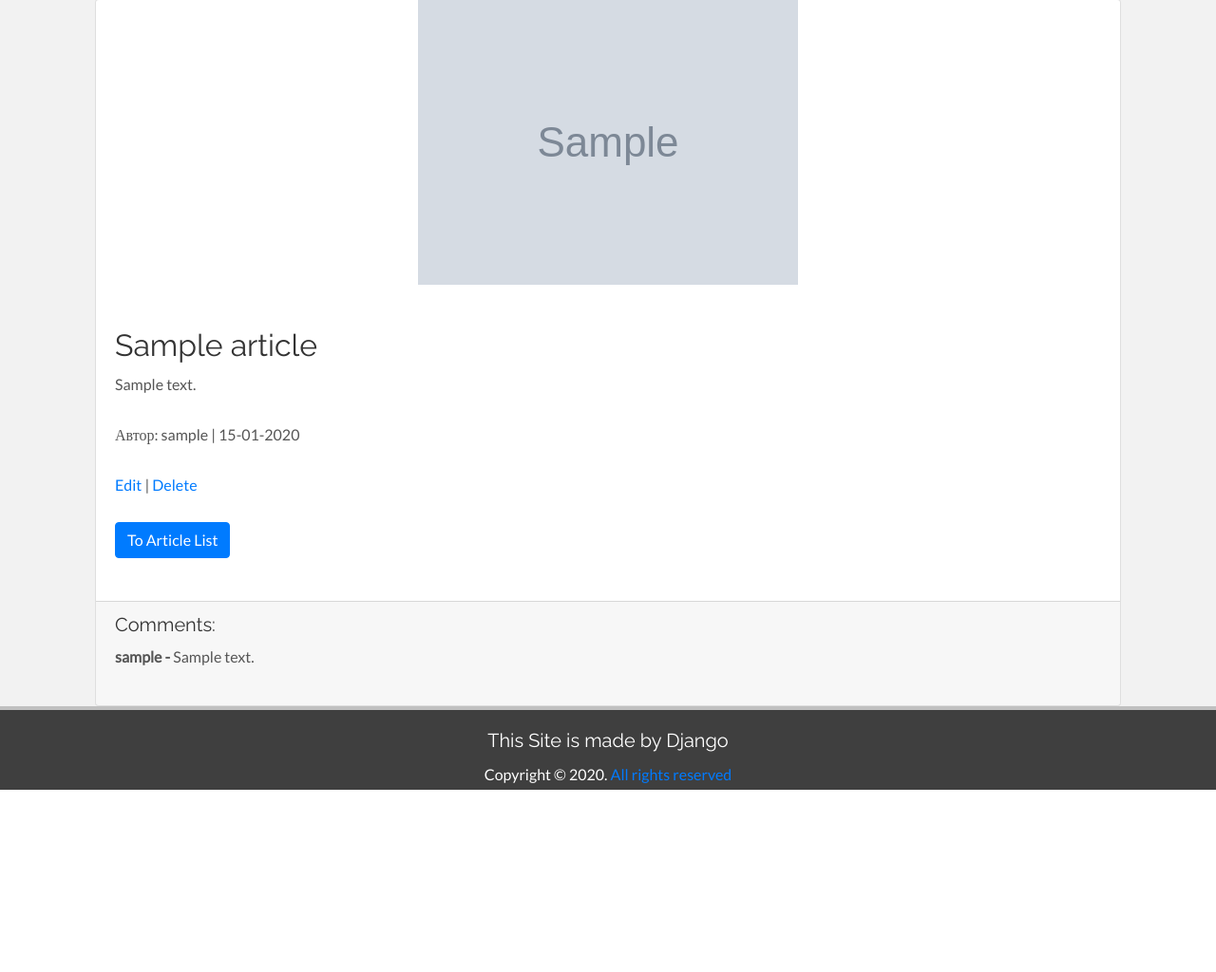
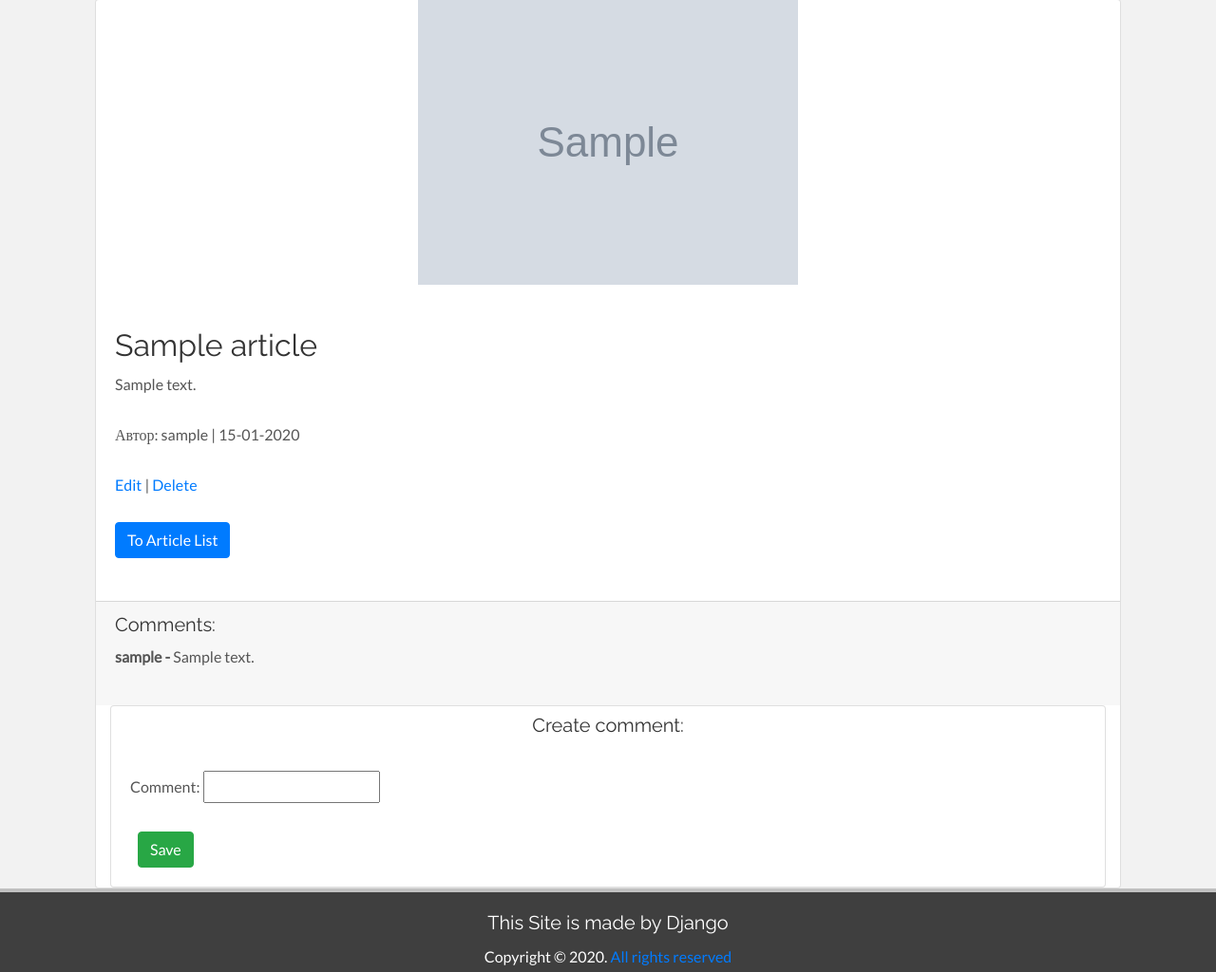
Before and after one commit to MichaelNest/My-First-Show-Project, a Django app: page /articles/1/ in a window 1280 px wide. Shown: the part 119-1143 px from the top of the page at 95% size. Before the commit the page ends 951 px from the top, so only its background shows below. Run offline with Django 3.2, Linux system fonts and the light colour scheme; a user stored in the database is signed in; tables that the repository leaves empty hold one stand-in row (values such as "Sample post"); grey boxes marked "Sample" are stand-in pictures; some libraries are stand-ins or nearby versions.

Commit message:
Make Comments, version_1

```diff
--- a/reference.txt
+++ b/reference.txt
@@ -101,3 +101,5 @@ and add field login_url='login'. - create articles can only autentificate user -
 ------------------------------------------------------------------------------------------------------------------
 71) Make operation-set for create footer
 ------------------------------------------------------------------------------------------------------------------
+72) Make comments, version_1
+------------------------------------------------------------------------------------------------------------------
--- /dev/null
+++ b/src/articles/forms.py
@@ -0,0 +1,7 @@
+from django import forms
+from .models import Comment
+
+class CommentForm(forms.ModelForm):
+    class Meta:
+        model = Comment
+        fields = ['comment',]
--- a/src/articles/models.py
+++ b/src/articles/models.py
@@ -20,9 +20,11 @@ class Comment(models.Model):
     article = models.ForeignKey(Article, on_delete=models.CASCADE, related_name='comments')
     comment = models.CharField(max_length=555)
     author = models.ForeignKey(settings.AUTH_USER_MODEL, on_delete=models.CASCADE)
+    create_date = models.DateTimeField(auto_now_add=True, null=True)
+    moderat = models.BooleanField(default=True)
 
     def __ste__(self):
-        return self.comment
+        return f'{self.author} - {self.create_date}'
 
     def get_absolute_url(self):
-        return reverse('articles:article_list')
+        return reverse('articles:article_detail', args=[str(self.id)])
--- a/src/articles/templates/articles/article_detail.html
+++ b/src/articles/templates/articles/article_detail.html
@@ -30,10 +30,25 @@
     </div>
         <div class="card-footer">
             <h5>Comments: </h5>
-            {% for comment in article.comments.all %}
+            {% for comment in comments %}
             <p><span class="font-weight-bold">{{ comment.author }} -  </span> {{ comment.comment }}</p>
             {% endfor %}
         </div>
+        <div class="col-md-12 col-md-offset-2">
+            <div class="card">
+                <div class="text-center my-2">
+                    <h5>Create comment:</h5>
+                </div>
+                <div class="card-body">
+                    <form method="post">
+                        {% csrf_token %}
+                        {{ form.as_p }}
+                        <input type="submit" class="btn btn-success ml-2" value="Save">
+                    </form>
+                </div>
+            </div>
+        </div>
+
 </div>
 </div>
 </div>
--- a/src/articles/templates/articles/article_list.html
+++ b/src/articles/templates/articles/article_list.html
@@ -40,12 +40,13 @@
 
     {% include 'includes/pagination.html' with page=page_obj %}
 
-
+    <div class="container text-center my-3">
     {% if user.is_authenticated %}
         <a href="{% url 'articles:article_create' %}" class="btn btn-primary ml-2">Create new Article</a>
     {% else %}
     <h5>Please <a href="{% url 'login' %}">Login</a> to add Article</h5>
     {% endif %}
+    </div>
 
 </div>
 {% endblock content %}
--- a/src/articles/views.py
+++ b/src/articles/views.py
@@ -1,8 +1,9 @@
 from django.views.generic import ListView, DetailView
-from django.views.generic.edit import DeleteView, UpdateView, CreateView
+from django.views.generic.edit import DeleteView, UpdateView, CreateView, FormMixin
 from django.contrib.auth.mixins import LoginRequiredMixin
 from django.urls import reverse_lazy
 from .models import Article
+from .forms import CommentForm
 
 class ArticleListView(ListView):
     model = Article
@@ -10,10 +11,38 @@ class ArticleListView(ListView):
     paginate_by = 2
     # login_url = 'login'
 
-class ArticleDetailView(LoginRequiredMixin, DetailView):
+class ArticleDetailView(LoginRequiredMixin, FormMixin, DetailView):
     model = Article
     template_name = 'articles/article_detail.html'
     login_url = 'login'
+    form_class = CommentForm
+
+    def get_success_url(self):
+        return reverse_lazy('articles:article_detail', kwargs={'pk': self.get_object().id})
+
+    def get_context_data(self, **kwargs):
+        context = super(ArticleDetailView, self).get_context_data(**kwargs)
+        # context['form'] = CommentForm(initial={
+        #     'article': self.object})
+        context['form'] = CommentForm()
+        context['comments'] = self.object.comments.filter(moderat=True)
+        return context
+
+    def post(self, request, *args, **kwargs):
+        form = self.get_form()
+        if form.is_valid():
+            return self.form_valid(form)
+        else:
+            return self.form_invalid(form)
+
+    def form_valid(self, form):
+        self.object = form.save(commit=False)
+        self.object.article = self.get_object()
+        self.object.author = self.request.user
+        self.object.save()
+        return super().form_valid(form)
+
+
 
 class ArticleUpdateView(LoginRequiredMixin, UpdateView):
     model = Article
```
